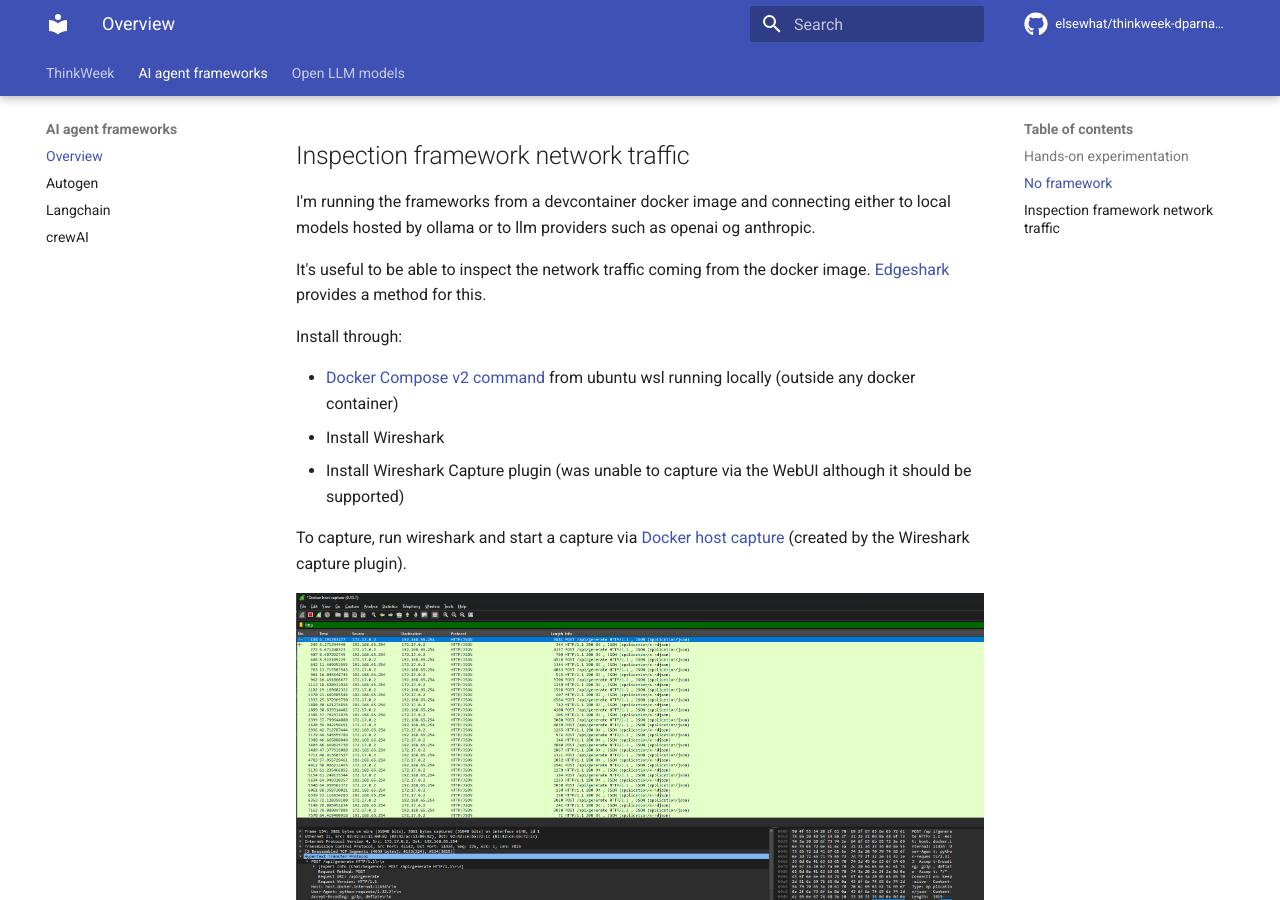
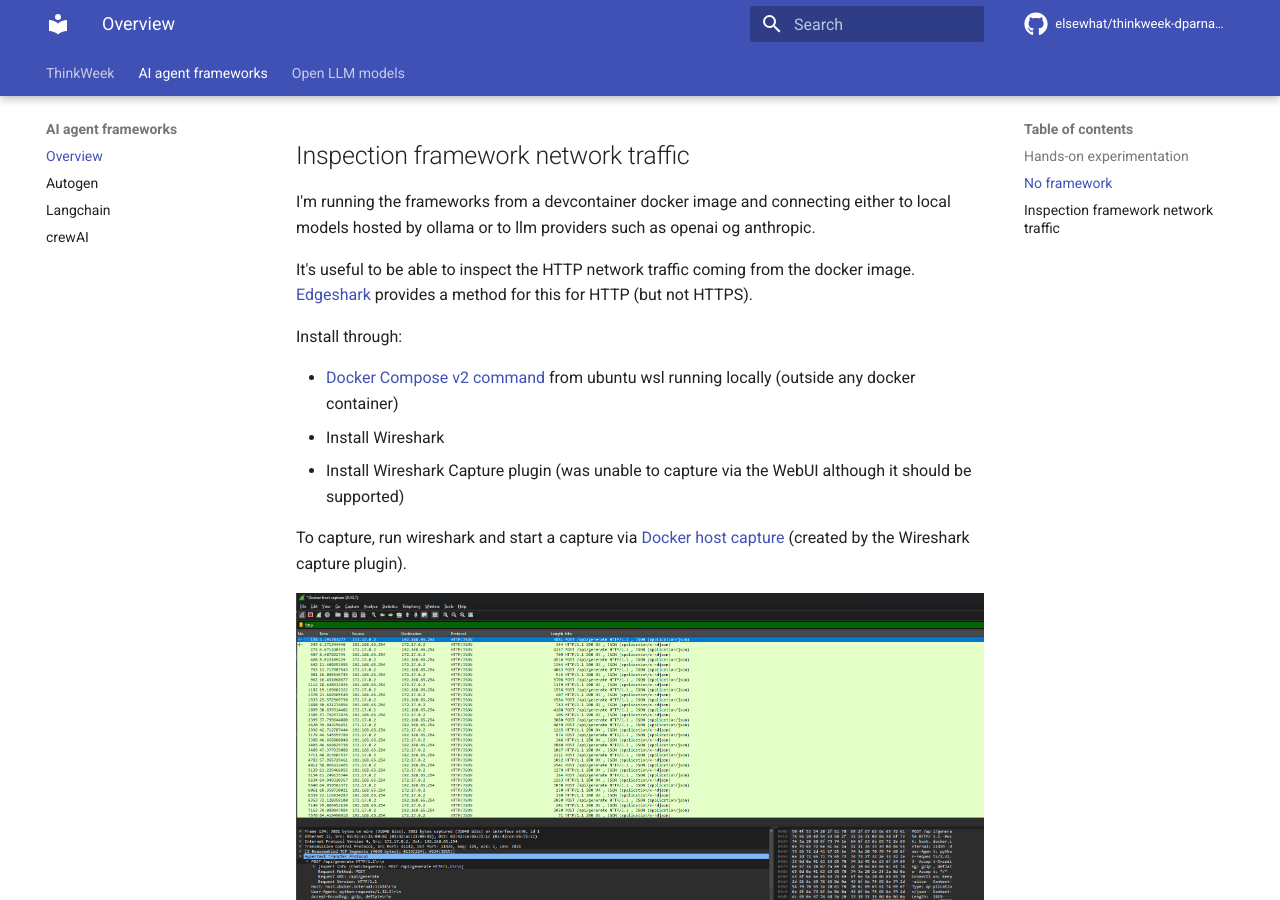
Before and after one commit to elsewhat/thinkweek-dparnas-2024, an MkDocs documentation site: the page built from docs/multi-agent/index.md, in a window 1280 px wide and 900 px high, scrolled down 1047 px. Built offline with MkDocs 1.6.1 and Material for MkDocs 9.7.7, drawn with Linux system fonts in a browser that asks for light colours; comment, search, counter and statistics services are not loaded.

Commit message:
minor fixes

```diff
--- a/docs/multi-agent/index.md
+++ b/docs/multi-agent/index.md
@@ -31,8 +31,8 @@
 ## Inspection framework network traffic
 I'm running the frameworks from a devcontainer docker image and connecting either to local models hosted by ollama or to llm providers such as openai og anthropic.
 
-It's useful to be able to inspect the network traffic coming from the docker image.
-[Edgeshark](https://edgeshark.siemens.io/) provides a method for this.
+It's useful to be able to inspect the HTTP network traffic coming from the docker image.
+[Edgeshark](https://edgeshark.siemens.io/) provides a method for this for HTTP (but not HTTPS).
 
 Install through:
 
```
Also changed, not shown: docs/day3.md (+1 -1 lines).
